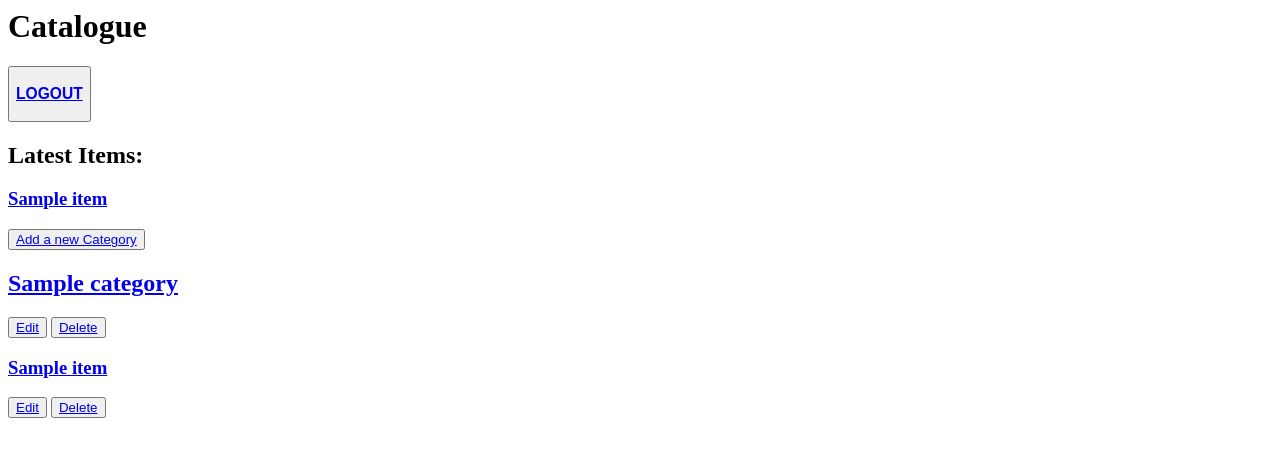
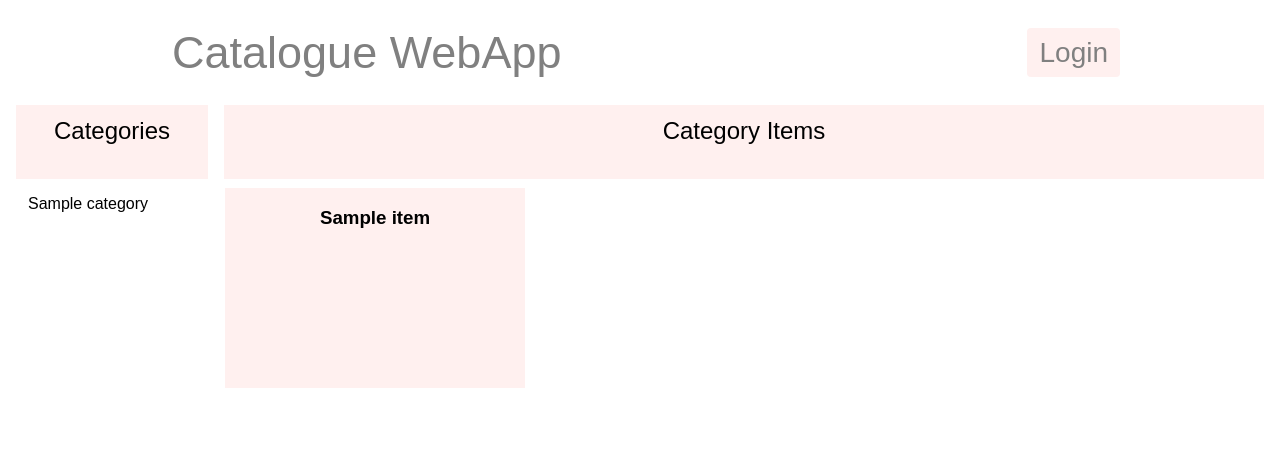
Before and after one commit to moe-elsadig/FSND-P2, a Flask app: template vagrant/templates/items.html in a window 1280 px wide. Shown: the top 457 px of the page. Run offline with Flask 2, Linux system fonts and the light colour scheme; the template is opened without the code that fills it: most values are stand-ins (such as "Sample title", 1, 10 or a date in 2020); parts of the project's set-up code (start-up, migrations or seed data) failed here and were passed over.

Commit message:
changed the items view design for logged in users

```diff
--- a/vagrant/templates/items.html
+++ b/vagrant/templates/items.html
@@ -4,73 +4,64 @@
       <!-- Link this file to the styles.css file in the static folder -->
       <link rel=stylesheet type=text/css href="{{url_for('static',filename='styles.css') }}">
     </head>
-
     <body>
 
-    <h1>Catalogue</h1>
-
-    <!-- Check if a user is logged in and show the correct button -->
-    {% if log_in_stat == None %}
-    <button><a href={{url_for('showLogin')}} ><h3>LOGIN</h3></a></button>
-    {% else %}
-    <button><a href={{url_for('gdisconnect')}} ><h3>LOGOUT</h3></a></button>
-    {% endif %}
+        <div class="header">
+            <div>
+                <a href="{{url_for('showCategories')}}" class="logo">Catalogue WebApp</a>
+            </div>
+            <div class="header-right">
+                <a class="active" href={{url_for('showLogin')}} >Login</a>
+            </div>
+          </div>
 
           {% with messages = get_flashed_messages() %}
           {% if messages %}
-
             <ul>
               {% for message in messages %}
-
                 <li> <strong> {{ message }} </strong> </li>
-
               {% endfor %}
             </ul>
           {% endif %}
         {% endwith %}
 
-    <h2> Latest Items: </h2>
+        <div class="content">
+          <div class="content-left">
+            <h2 class="content-section-title">Categories</h2>
+            <div class="vertical-menu">
+              {% for category in categories %}
+                {% if items and category.id == items[0].category_id %}
+                  <a class="active" href='{{url_for('showItems', category_id=category.id)}}'>{{category.title}}</a>
+                {% else %}
+                  <a href='{{url_for('showItems', category_id=category.id)}}'>{{category.title}}</a>
+                {% endif %}
+              {% endfor %}
+            </div>
+          </div>
 
+          <div class="content-right">
+            <h2 class="content-section-title">Category Items</h2>
+              <div>
+                {% for category in categories %}
+                  {% if items and category.id == items[0].category_id %}
                     {% for item in items %}
-
-      <h3><a href='{{url_for('showItem', category_id=category.id, item_id=item.id) }}' >{{item.title}}</h3></a>
-
-      {% endfor %}
-
-    <button><a href="{{url_for('newCategory')}}">Add a new Category</a></button>
-
-    {% for category in categories %}
-
-      <h2><a href='{{url_for('showItems', category_id=category.id)}}'>{{category.title}}</a></h2>
-
-      <button><a href="{{url_for('editCategory', category_id=category.id)}}">Edit</a></button>
-
-      <button><a href="{{url_for('deleteCategory', category_id=category.id)}}">Delete</a></button>
-
-      {% if selected_id == category.id %}
-        <button><a href="{{url_for('newItem', category_id=category.id)}}">New</a></button>
-
-        </br></br>
-        {% endif %}
-
-      {% if items and category.id == items[0].category_id %}
-
-        {% for item in items %}
-
-
-          <h3><a href='{{url_for('showItem', category_id=category.id, item_id=item.id) }}' >{{item.title}}</h3></a>
-
-          <button><a href='{{url_for('editItem', category_id=category.id, item_id=item.id) }}' >Edit</a></button>
-
-          <button><a href='{{url_for('deleteItem', category_id=category.id, item_id=item.id) }}' >Delete</a></button>
-
+                      <div class="flip-card">
+                        <div class="flip-card-inner">
+                          <div class="flip-card-front">
+                            <h3>{{item.title}}</h3>
+                          </div>
+                          <div class="flip-card-back">
+                            <h1>Description:</h1>
+                            <p>{{item.title}}</p>
+                            <p>{{item.description}}</p>
+                          </div>
+                        </div>
+                      </div>
                     {% endfor %}
                   {% endif %}
-
-      </br></br>
-
                 {% endfor %}
-
+              </div>
+            </div>
+          </div>
         </body>
-
 </html>
```
Lines whose indentation alone changed are shown as unchanged.
